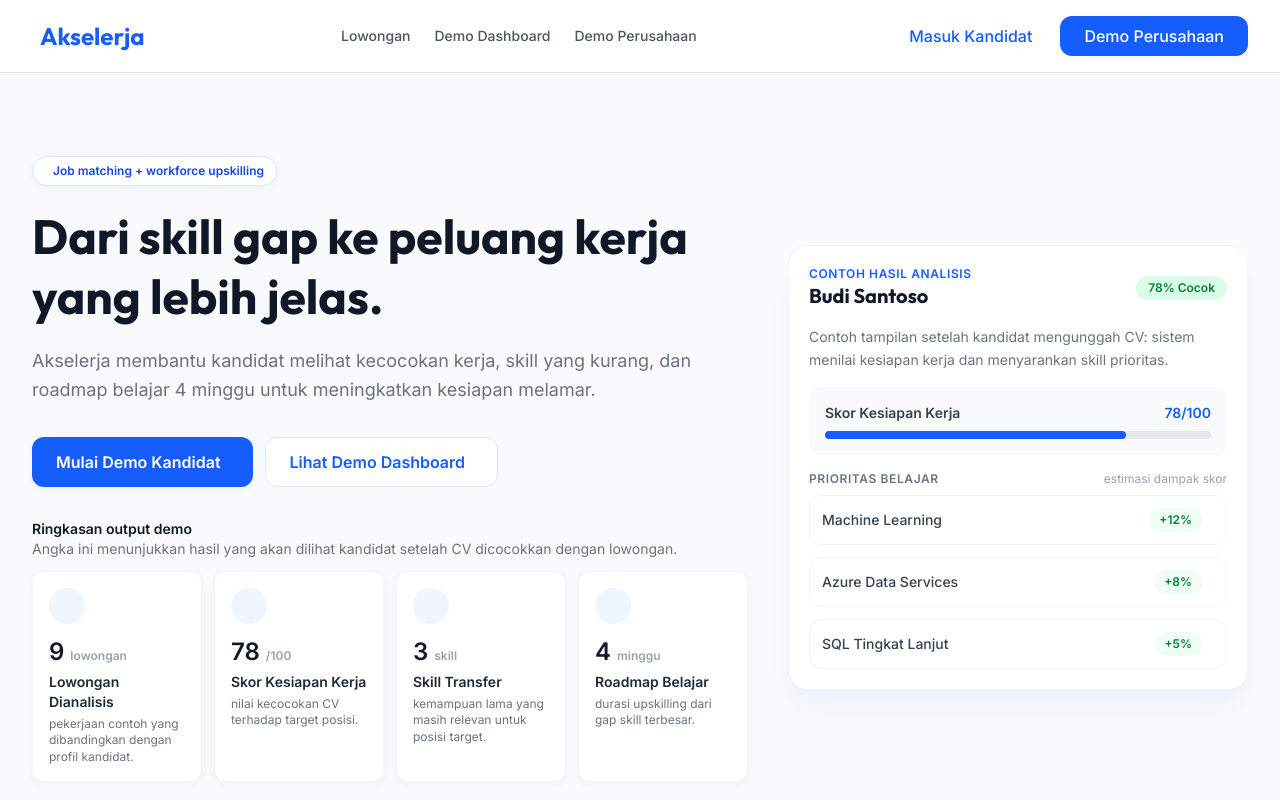
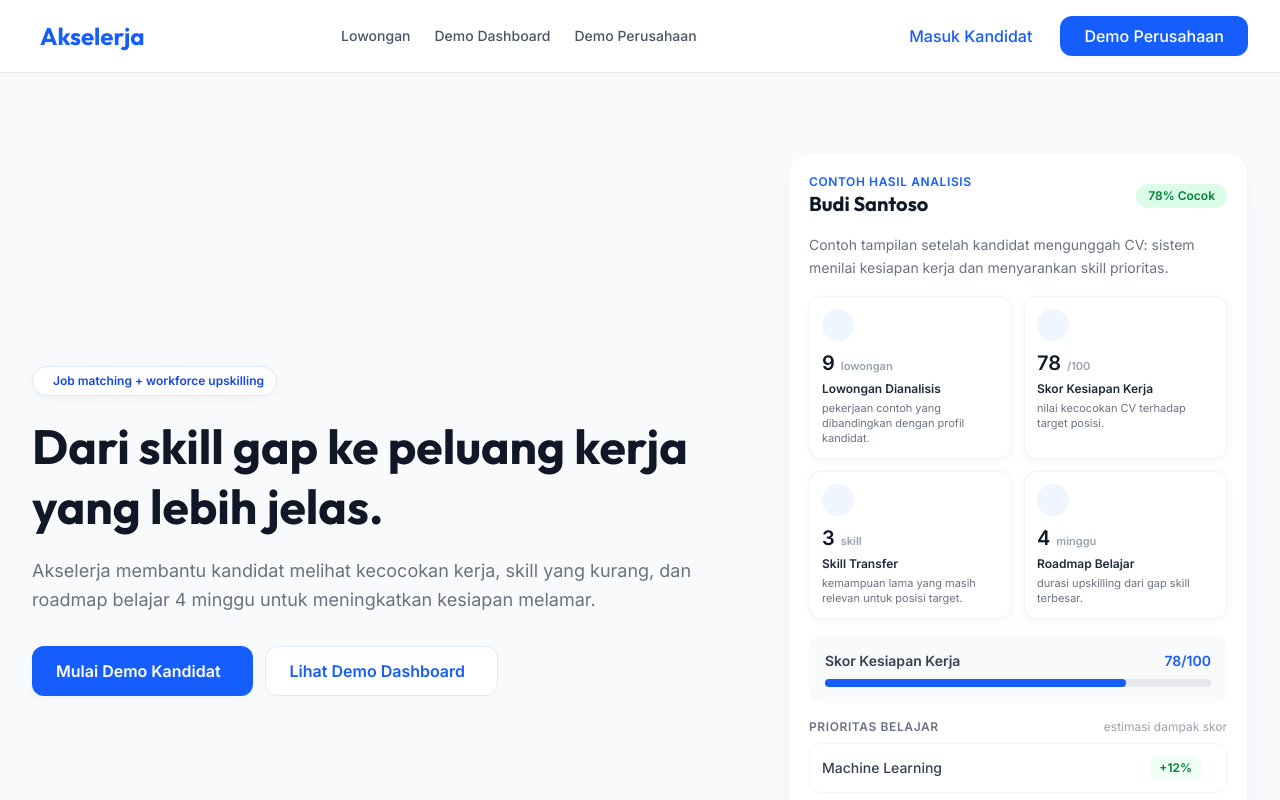
Before and after one commit to radincuyy/Akselerja, a React (Vite) app: page / in a window 1280 px wide. Shown: the top 800 px of the page. Built offline with nearby package versions, Linux system fonts and the light colour scheme; some icons are missing.

Commit message:
Merge demo metrics into analysis preview

```diff
--- a/src/components/Landing.jsx
+++ b/src/components/Landing.jsx
@@ -6,7 +6,7 @@
   { title: 'Machine Learning Specialist', company: 'FinBank ID', match: 62, salary: 'Rp 35jt - 55jt', tags: ['Python', 'TensorFlow', 'Azure'] },
 ];
 
-const stats = [
+const analysisStats = [
   {
     icon: 'ph-briefcase',
     count: '9',
@@ -118,26 +118,6 @@
             </button>
           </div>
 
-          <div className="mb-3">
-            <p className="text-sm font-bold text-gray-900">Ringkasan output demo</p>
-            <p className="text-sm text-gray-500">Angka ini menunjukkan hasil yang akan dilihat kandidat setelah CV dicocokkan dengan lowongan.</p>
-          </div>
-
-          <div className="grid grid-cols-1 sm:grid-cols-2 xl:grid-cols-4 gap-3">
-            {stats.map((item) => (
-              <div key={item.label} className="rounded-xl border border-gray-100 bg-white p-4 shadow-sm">
-                <div className="mb-3 flex h-9 w-9 items-center justify-center rounded-lg bg-blue-50 text-blue-600">
-                  <i className={`ph ${item.icon} text-xl`}></i>
-                </div>
-                <div className="flex items-baseline gap-1.5">
-                  <span className="text-2xl font-bold text-gray-900">{item.count}</span>
-                  <span className="text-xs font-semibold text-gray-400">{item.unit}</span>
-                </div>
-                <div className="mt-1 text-sm font-semibold text-gray-800">{item.label}</div>
-                <div className="mt-1 text-xs leading-snug text-gray-500">{item.desc}</div>
-              </div>
-            ))}
-          </div>
         </div>
 
         <div className="rounded-[20px] border border-gray-100 bg-white p-5 shadow-xl shadow-blue-100/40">
@@ -151,6 +131,23 @@
           <p className="mb-4 text-sm leading-relaxed text-gray-500">
             Contoh tampilan setelah kandidat mengunggah CV: sistem menilai kesiapan kerja dan menyarankan skill prioritas.
           </p>
+
+          <div className="mb-4 grid grid-cols-2 gap-3">
+            {analysisStats.map((item) => (
+              <div key={item.label} className="rounded-xl border border-gray-100 bg-white p-3 shadow-sm">
+                <div className="mb-2 flex h-8 w-8 items-center justify-center rounded-lg bg-blue-50 text-blue-600">
+                  <i className={`ph ${item.icon} text-lg`}></i>
+                </div>
+                <div className="flex items-baseline gap-1.5">
+                  <span className="text-xl font-bold text-gray-900">{item.count}</span>
+                  <span className="text-[11px] font-semibold text-gray-400">{item.unit}</span>
+                </div>
+                <div className="mt-1 text-xs font-bold text-gray-800">{item.label}</div>
+                <div className="mt-1 text-[11px] leading-snug text-gray-500">{item.desc}</div>
+              </div>
+            ))}
+          </div>
+
           <div className="rounded-xl bg-gray-50 p-4">
             <div className="mb-2 flex justify-between text-sm">
               <span className="font-semibold text-gray-700">Skor Kesiapan Kerja</span>
```
